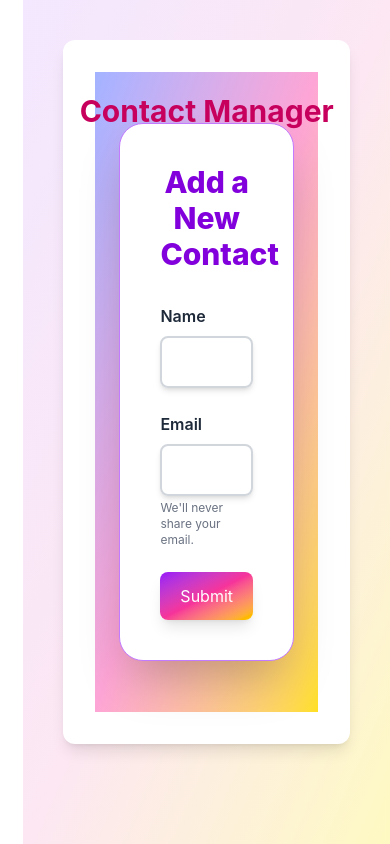
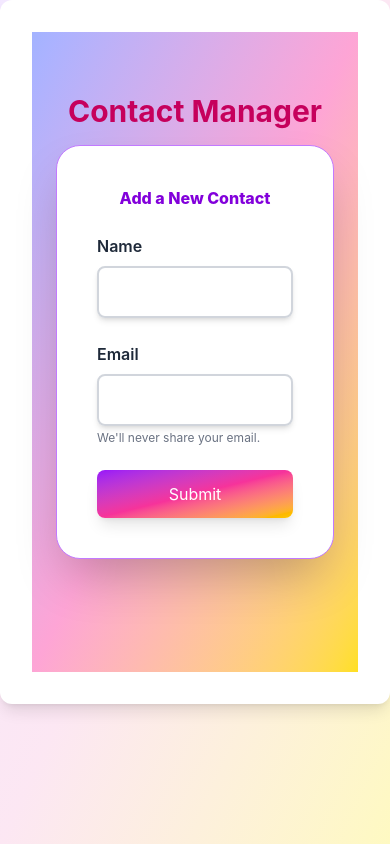
Before and after one commit to Sukanya1212/contact-app, a React (Create React App) app: page / in a window 390 px wide. Built offline with nearby package versions, Linux system fonts and the light colour scheme.

Commit message:
mobile responsive

```diff
--- a/src/AddContact.js
+++ b/src/AddContact.js
@@ -25,9 +25,11 @@ export default function AddContact({ addContactHandler }) {
     return (
 
         <div className="flex justify-center items-center bg-gradient-to-br from-indigo-300 via-pink-300 to-yellow-300 p-6 bg-pattern-1 animate-fade-in" style={{height: '40rem'}}>
-        <h2 className='absolute text-3xl font-bold text-pink-700' style={{top: '11%'}}> Contact Manager</h2>
+        <h2 className='absolute text-3xl sm:text-3xl font-bold text-pink-700' style={{top: '11%'}}> Contact Manager</h2>
             <div className="bg-white p-10 rounded-3xl shadow-2xl w-full max-w-md border border-purple-400 transform transition-all hover:scale-105 hover:shadow-2xl duration-500 ease-in-out">
-                <h2 className="text-3xl font-extrabold mb-8 text-center text-purple-700">Add a New Contact</h2>
+                <h2 className="lg:text-3xl sm:text-2xl font-extrabold mb-6 text-center text-purple-700">Add a New Contact</h2>
+                {/* <h2 className="text-xl sm:text-2xl font-extrabold mb-6 text-center text-purple-700">Add a New Contact</h2> */}
+
                 <form onSubmit={handleSubmit} className="space-y-6">
                     <div>
                         <label htmlFor="name" className="block text-gray-800 font-semibold mb-2">Name</label>
--- a/src/App.js
+++ b/src/App.js
@@ -4,6 +4,7 @@ import "./App.css";
 import Header from "./Header";
 import AddContact from "./AddContact";
 import ContactList from "./ContactList";
+import Practice from "./Practice";
 
 function App() {
   const LOCAL_STORAGE_KEY = "contacts";
@@ -36,12 +37,11 @@ function App() {
   return (
     <div className="ui container">
 
-      <div style= {{marginLeft: '6%'}} className="min-h-screen bg-gradient-to-br from-purple-100 via-pink-100 to-yellow-100 p-10 flex justify-center">
+      <div  className="min-h-screen lg:ml-2 bg-gradient-to-br from-purple-100 via-pink-100 to-yellow-100 lg:p-10 md:p-10  sm:p-0 flex justify-center">
         <div className={`w-full max-w-6xl ${contacts.length > 0 ? "flex flex-col md:flex-row gap-10" : ""}`}>
 
           {/* Add Contact Form */}
-    <div   className={`transition-all duration-700 ease-in-out ${
-    contacts.length > 0 ? "md:w-1/2" : "w-full"
+          <div className={`transition-all duration-700 ease-in-out ${contacts.length > 0 ? "md:w-1/2" : "w-full"
             }`}>
             <div className="bg-white rounded-xl shadow-lg p-8 animate-slide-in">
               {/* <h2 className="text-2xl font-bold text-center mb-6">Add Contact</h2> */}
@@ -63,6 +63,8 @@ function App() {
       {/* <AddContact addContactHandler={addContactHandler} />
       <ContactList contacts={contacts} getContactId={removeContactHandler} /> */}
     </div>
+
+    // <Practice />
   );
 }
 
--- /dev/null
+++ b/src/Practice.js
@@ -0,0 +1,17 @@
+import React, { useState } from 'react'
+
+export default function Practice() {
+  const [count, setCount] = useState(0);
+  const handleCount = () => {
+    return setCount(count+1);
+
+
+  }
+  return (
+    <>
+      <h1>Hello</h1>
+      <button onClick={handleCount}>CLick ME : </button>
+
+    </>
+  )
+}
```
Lines whose indentation alone changed are shown as unchanged.
